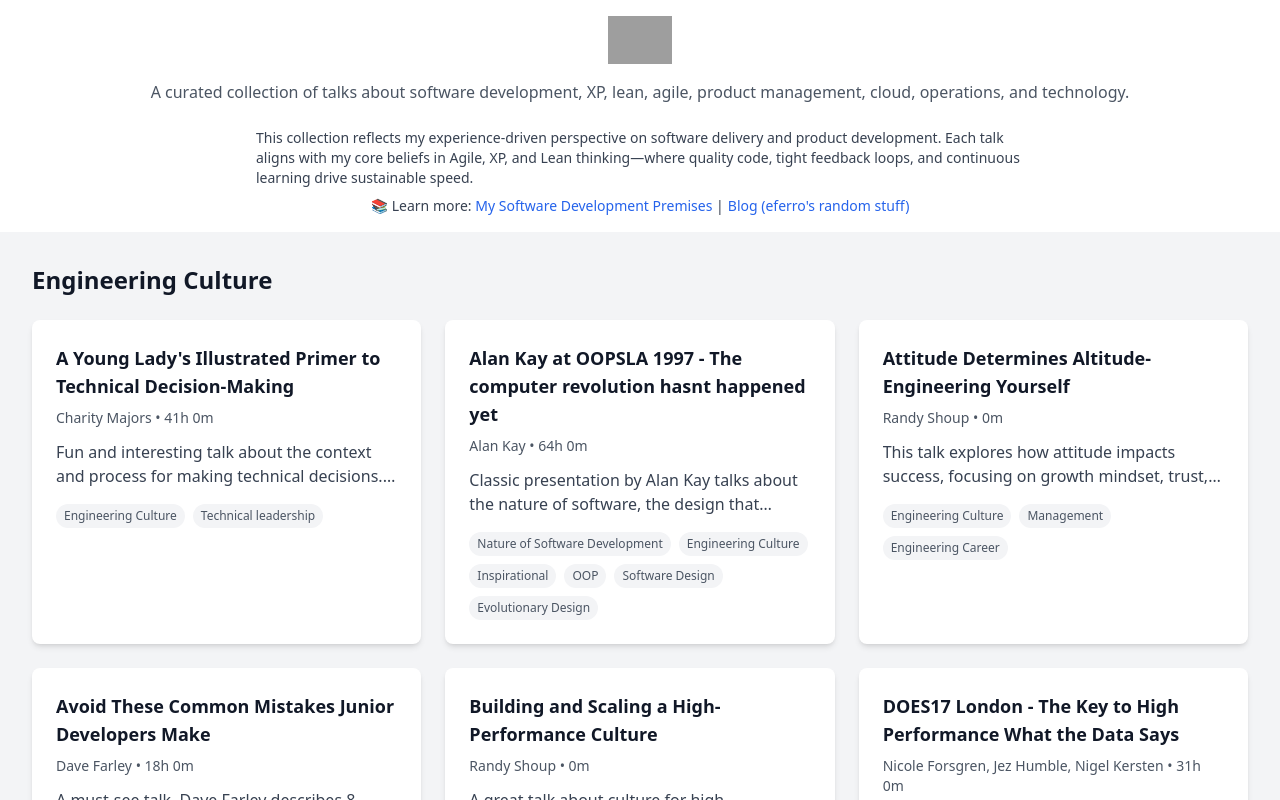
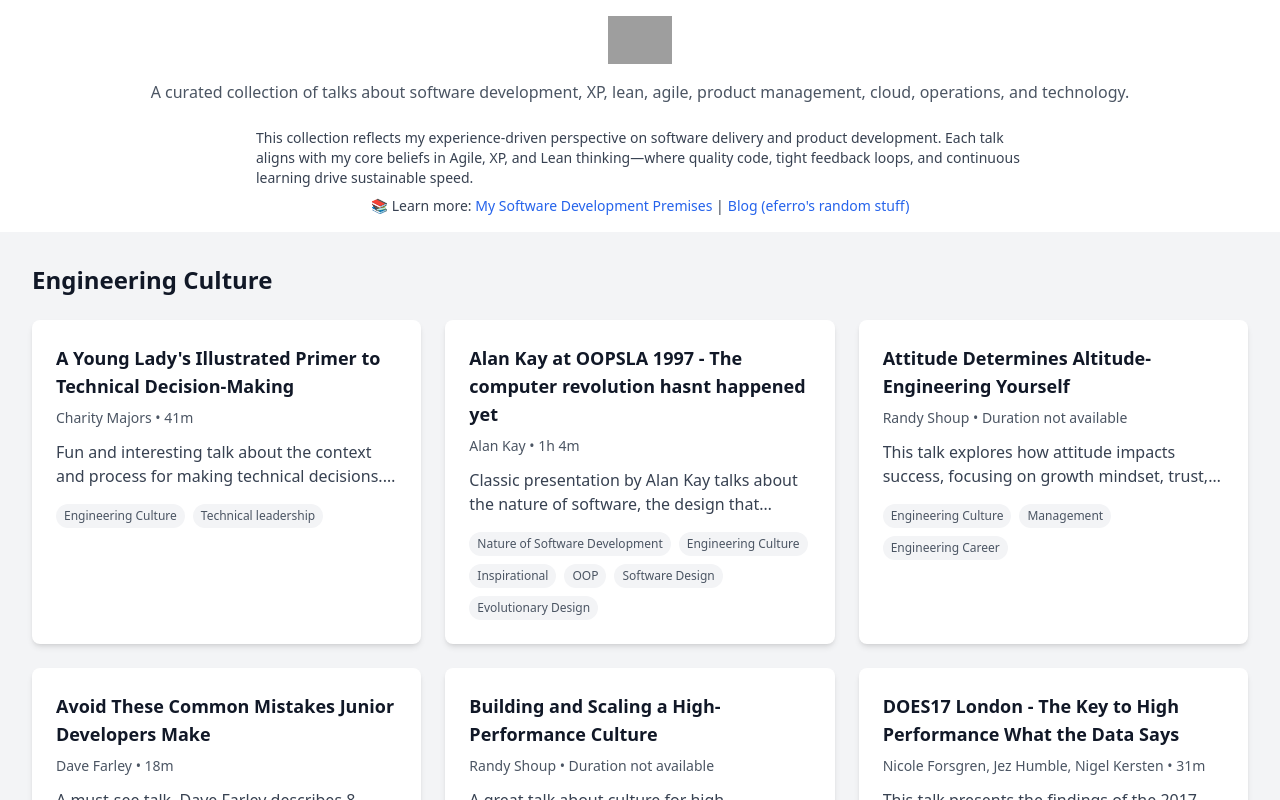
Before and after one commit to eferro/eferro-picks-site, a React (Vite) app: page / in a window 1280 px wide. Shown: the top 800 px of the page. Built offline with nearby package versions, Linux system fonts and the light colour scheme; grey boxes are pictures that could not be loaded; the HTML template or start-up script is replaced by a standard one.

Commit message:
refactor: Improve code organization and performance - Extract formatDuration, add memoization, and improve component structure

```diff
--- a/src/components/TalksList/TalkCard.tsx
+++ b/src/components/TalksList/TalkCard.tsx
@@ -1,15 +1,21 @@
+import { useMemo } from 'react';
 import { Talk } from '../../types/talks';
+import { formatDuration } from '../../utils/format';
 
 interface TalkCardProps {
   talk: Talk;
 }
 
 export function TalkCard({ talk }: TalkCardProps) {
-  const formatDuration = (minutes: number): string => {
-    const hours = Math.floor(minutes / 60);
-    const mins = minutes % 60;
-    return hours > 0 ? `${hours}h ${mins}m` : `${mins}m`;
-  };
+  // Memoize topics to avoid unnecessary re-renders
+  const topicElements = useMemo(() => (
+    talk.topics.map((topic) => (
+      <span key={topic}
+            className="px-2 py-1 bg-gray-100 text-gray-600 text-xs rounded-full">
+        {topic}
+      </span>
+    ))
+  ), [talk.topics]);
 
   return (
     <div className="bg-white rounded-lg shadow-md p-6 hover:shadow-lg transition-shadow">
@@ -24,12 +30,7 @@ export function TalkCard({ talk }: TalkCardProps) {
       </p>
       <p className="text-gray-700 mb-4 line-clamp-2">{talk.description}</p>
       <div className="flex flex-wrap gap-2">
-        {talk.topics.map((topic) => (
-          <span key={topic}
-                className="px-2 py-1 bg-gray-100 text-gray-600 text-xs rounded-full">
-            {topic}
-          </span>
-        ))}
+        {topicElements}
       </div>
     </div>
   );
--- a/src/components/TalksList/index.tsx
+++ b/src/components/TalksList/index.tsx
@@ -1,6 +1,23 @@
-import { useEffect, useState } from 'react';
+import { useEffect, useState, useMemo } from 'react';
 import { Talk } from '../../types/talks';
 import { TalkSection } from './TalkSection';
+
+function LoadingSpinner() {
+  return (
+    <div className="flex justify-center items-center py-12">
+      <div className="animate-spin rounded-full h-12 w-12 border-b-2 border-gray-900"></div>
+    </div>
+  );
+}
+
+function ErrorMessage({ message }: { message: string }) {
+  return (
+    <div className="text-center py-8">
+      <p className="text-red-600 text-lg">{message}</p>
+      <p className="text-gray-600 mt-2">Check the console for more details.</p>
+    </div>
+  );
+}
 
 export function TalksList() {
   const [talks, setTalks] = useState<Talk[]>([]);
@@ -27,23 +44,8 @@ export function TalksList() {
     loadTalks();
   }, []);
 
-  if (loading) {
-    return (
-      <div className="flex justify-center items-center py-12">
-        <div className="animate-spin rounded-full h-12 w-12 border-b-2 border-gray-900"></div>
-      </div>
-    );
-  }
-
-  if (error) {
-    return (
-      <div className="text-center py-8">
-        <p className="text-red-600 text-lg">{error}</p>
-        <p className="text-gray-600 mt-2">Check the console for more details.</p>
-      </div>
-    );
-  }
-
+  // Memoize the grouped and sorted talks
+  const sortedTopics = useMemo(() => {
     // Group talks by core topic
     const talksByTopic = talks.reduce((acc, talk) => {
       const topic = talk.core_topic || 'Uncategorized';
@@ -55,8 +57,12 @@ export function TalksList() {
     }, {} as Record<string, Talk[]>);
 
     // Sort topics by number of talks (descending)
-  const sortedTopics = Object.entries(talksByTopic)
+    return Object.entries(talksByTopic)
       .sort(([, a], [, b]) => b.length - a.length);
+  }, [talks]);
+
+  if (loading) return <LoadingSpinner />;
+  if (error) return <ErrorMessage message={error} />;
 
   return (
     <div className="max-w-7xl mx-auto px-4 sm:px-6 lg:px-8 py-8">
--- /dev/null
+++ b/src/utils/format.ts
@@ -0,0 +1,9 @@
+export function formatDuration(seconds: number): string {
+  if (!seconds || seconds < 0) return 'Duration not available';
+
+  const minutes = Math.floor(seconds / 60);
+  const hours = Math.floor(minutes / 60);
+  const mins = minutes % 60;
+
+  return hours > 0 ? `${hours}h ${mins}m` : `${mins}m`;
+}
```
Lines whose indentation alone changed are shown as unchanged.
